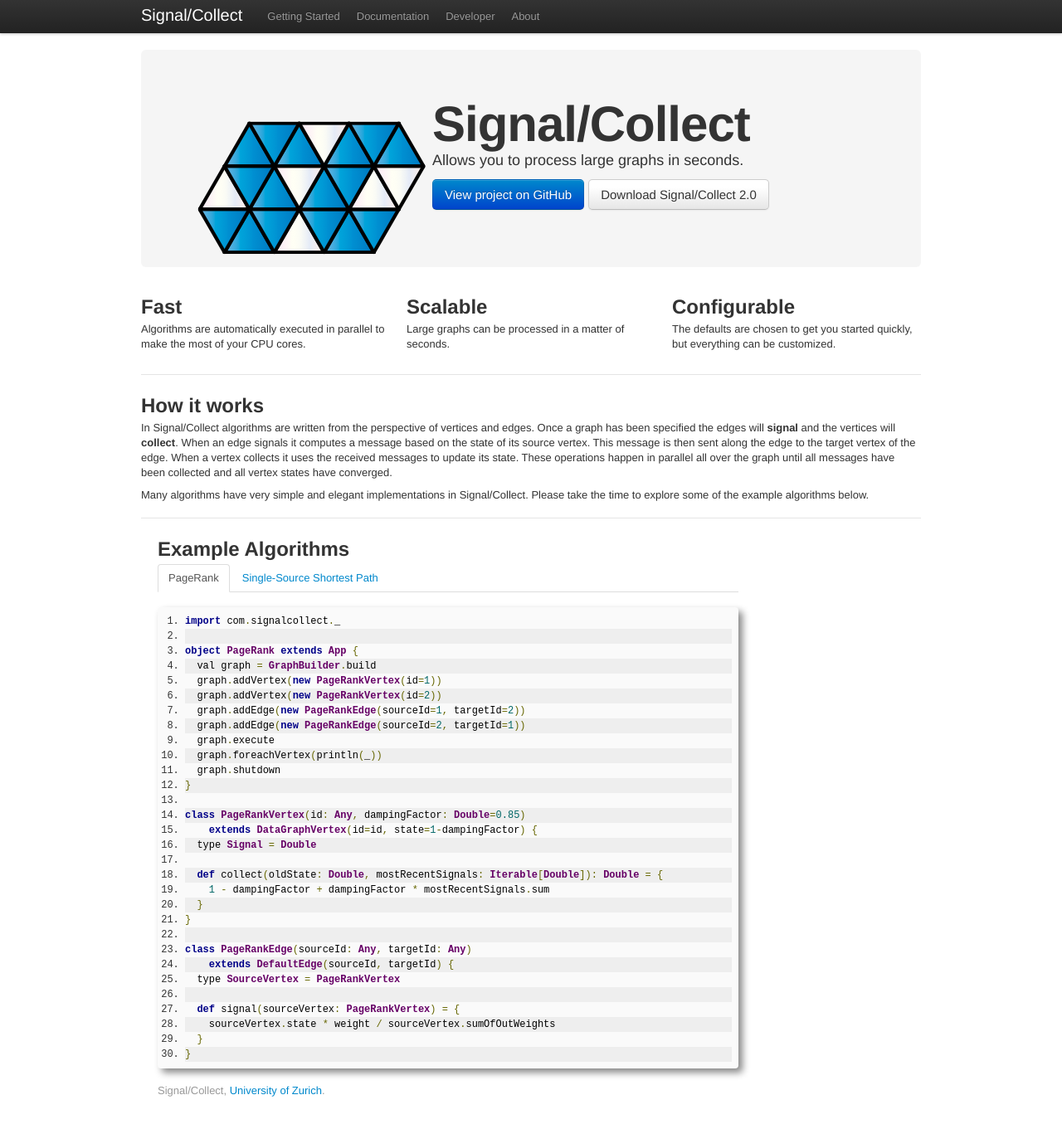
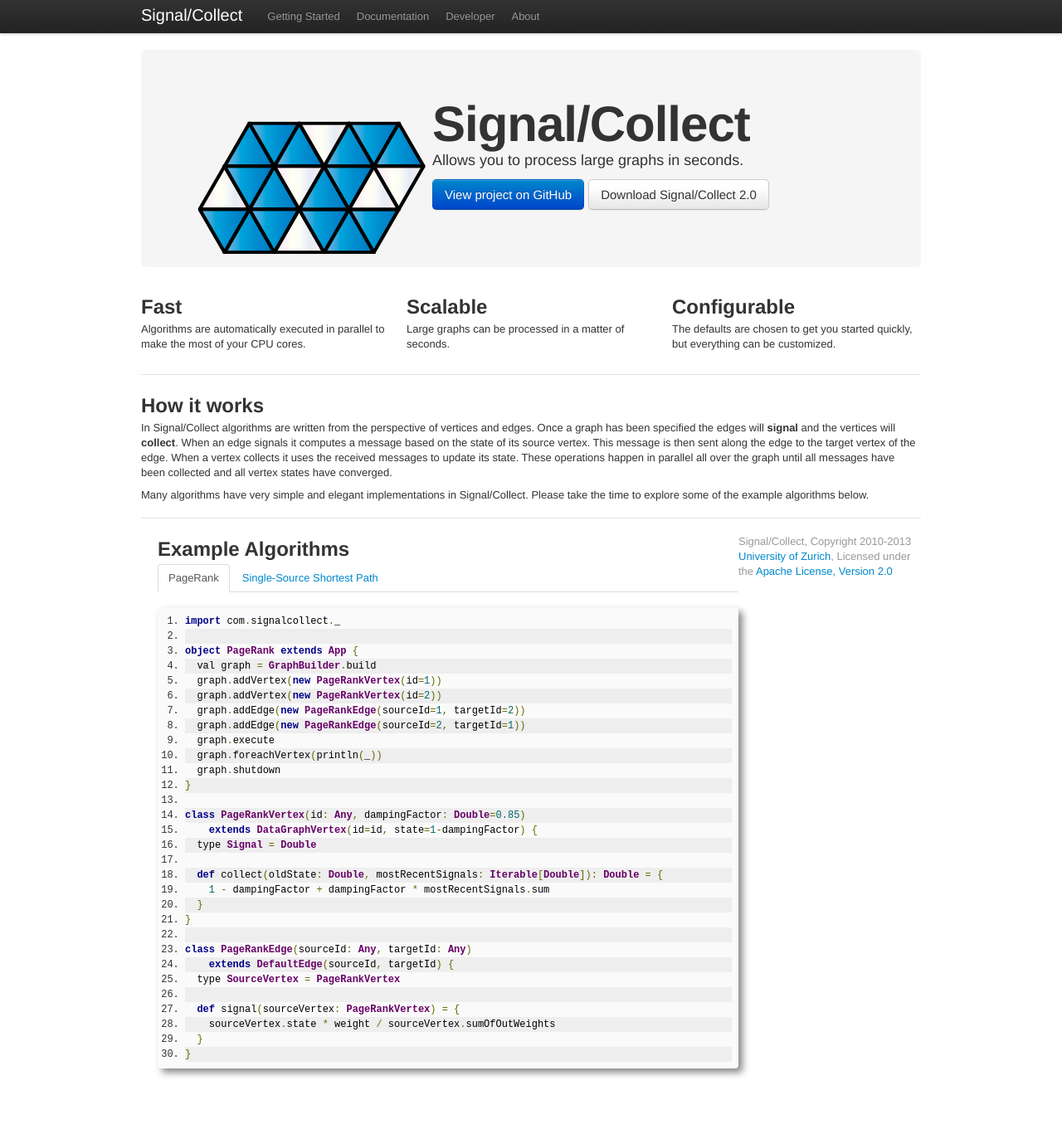
Before and after one commit to uzh/signal-collect, a Jekyll site: the page built from index.html, in a window 1280 px wide and 1373 px high. Shown: the top 1361 px of the window at 83% size. Built offline with Jekyll 4.4.1, drawn with Linux system fonts in a browser that asks for light colours; comment, search, counter and statistics services are not loaded.

Commit message:
fixed footer

```diff
--- a/_layouts/default.html
+++ b/_layouts/default.html
@@ -59,13 +59,12 @@
 
     {{ content }}
 
+    </div> <!-- /container -->
 	<div id="footer">
 	      <div class="container">
-	        <p class="muted credit">Signal/Collect, <a href="http://www.ifi.uzh.ch/ddis/research/sc.html">University of Zurich</a></a>.</p>
+	        <p class="muted credit">Signal/Collect, Copyright 2010-2013 <a href="http://www.ifi.uzh.ch/ddis/research/sc.html">University of Zurich</a>, Licensed under the <a href="http://www.apache.org/licenses/LICENSE-2.0.html">Apache License, Version 2.0</a></p>
 	      </div>
-	    </div>
-
-    </div> <!-- /container -->
+	</div>
 
     <!-- Le javascript
     ================================================== -->
```
